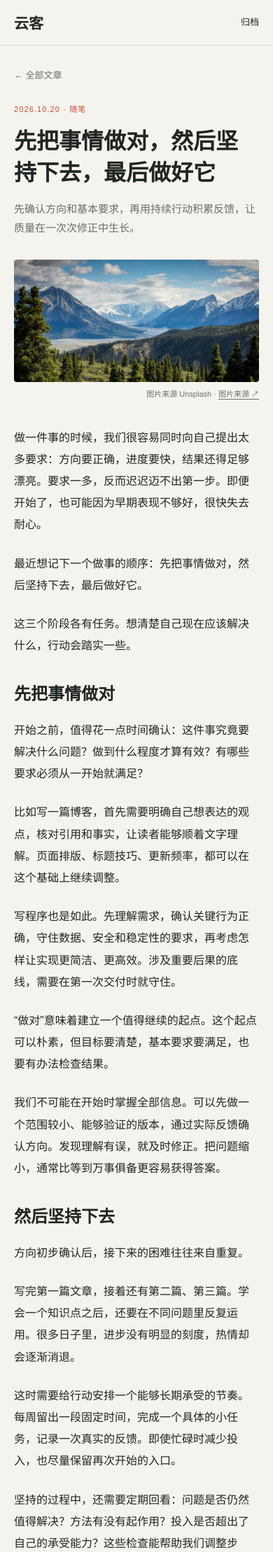
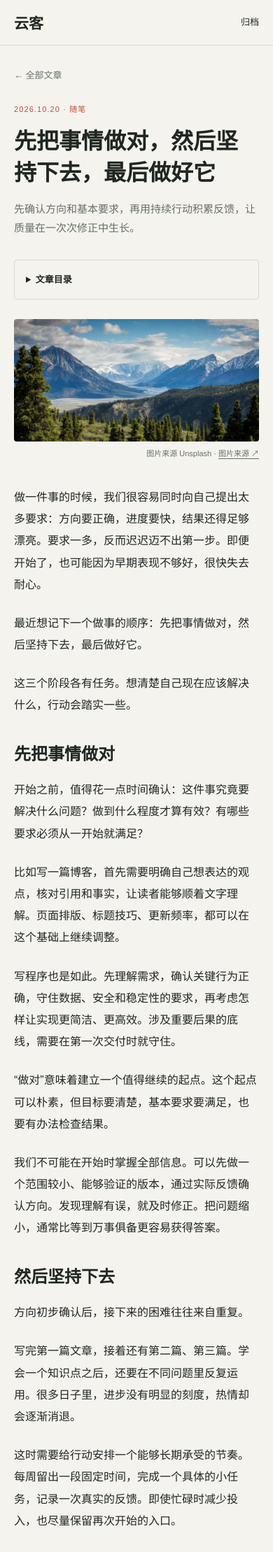
Before and after one commit to yunkeweb/blog, a Jekyll site: the page built from _posts/2026-10-20-do-it-right-keep-going-make-it-better.md, in a window 390 px wide. Shown: the top 2218 px of the page at 70% size. Built offline with Jekyll 4.4.1, drawn with Linux system fonts in a browser that asks for light colours.

Commit message:
refactor: tidy cover rules and narrow-screen breakpoint

```diff
--- a/assets/css/style.css
+++ b/assets/css/style.css
@@ -64,8 +64,7 @@ main > h2 { font-size: 27px; margin-top: 42px; }
 .post-toc a:hover { color: var(--accent); }
 .post-toc a[aria-current] { color: var(--accent); border-left-color: var(--accent); font-weight: 700; }
 .post-toc .toc-subheading { padding-left: 12px; }
-.post-cover { margin: 0 0 36px; }
-.post-cover { max-width: 100%; }
+.post-cover { margin: 0 0 36px; max-width: 100%; }
 .post-cover img { display: block; width: 100%; max-width: 100%; height: auto; aspect-ratio: 2 / 1; object-fit: cover; border-radius: 4px; }
 .post-cover figcaption { margin-top: 8px; text-align: right; color: var(--muted); font-size: 11px; }
 .post-cover figcaption a { text-decoration: underline; text-underline-offset: 3px; }
@@ -89,11 +88,11 @@ main > h2 { font-size: 27px; margin-top: 42px; }
 .post-end { display: flex; justify-content: space-between; gap: 16px; margin-top: 48px; padding-top: 24px; border-top: 1px solid var(--line); font-size: 13px; color: var(--muted); }
 .post-end a { color: var(--accent); }
 :focus-visible { outline: 2px solid var(--accent); outline-offset: 4px; }
-@media (max-width: 700px) {
+@media (max-width: 1023px) {
   .post-wrap { max-width: 720px; }
   .post-layout { display: flex; flex-direction: column; gap: 28px; }
-  .post-main { order: 1; width: 100%; }
-  .post-sidebar { order: 2; position: static; width: 100%; }
+  .post-main { width: 100%; }
+  .post-sidebar { position: static; width: 100%; }
   .post-toc { border: 1px solid var(--line); border-radius: 4px; padding: 8px 16px; }
   .post-toc nav { max-height: 45dvh; margin: 8px 0; }
 }
```
